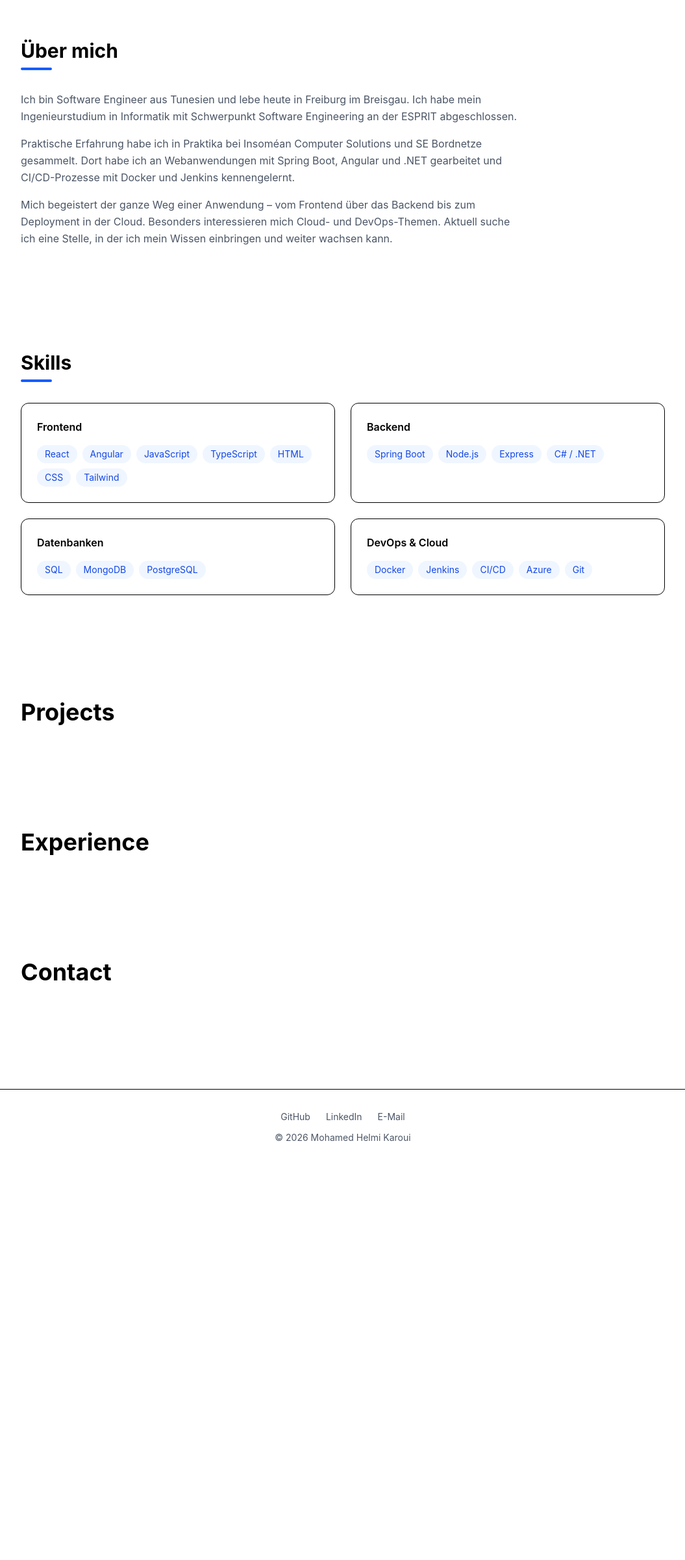
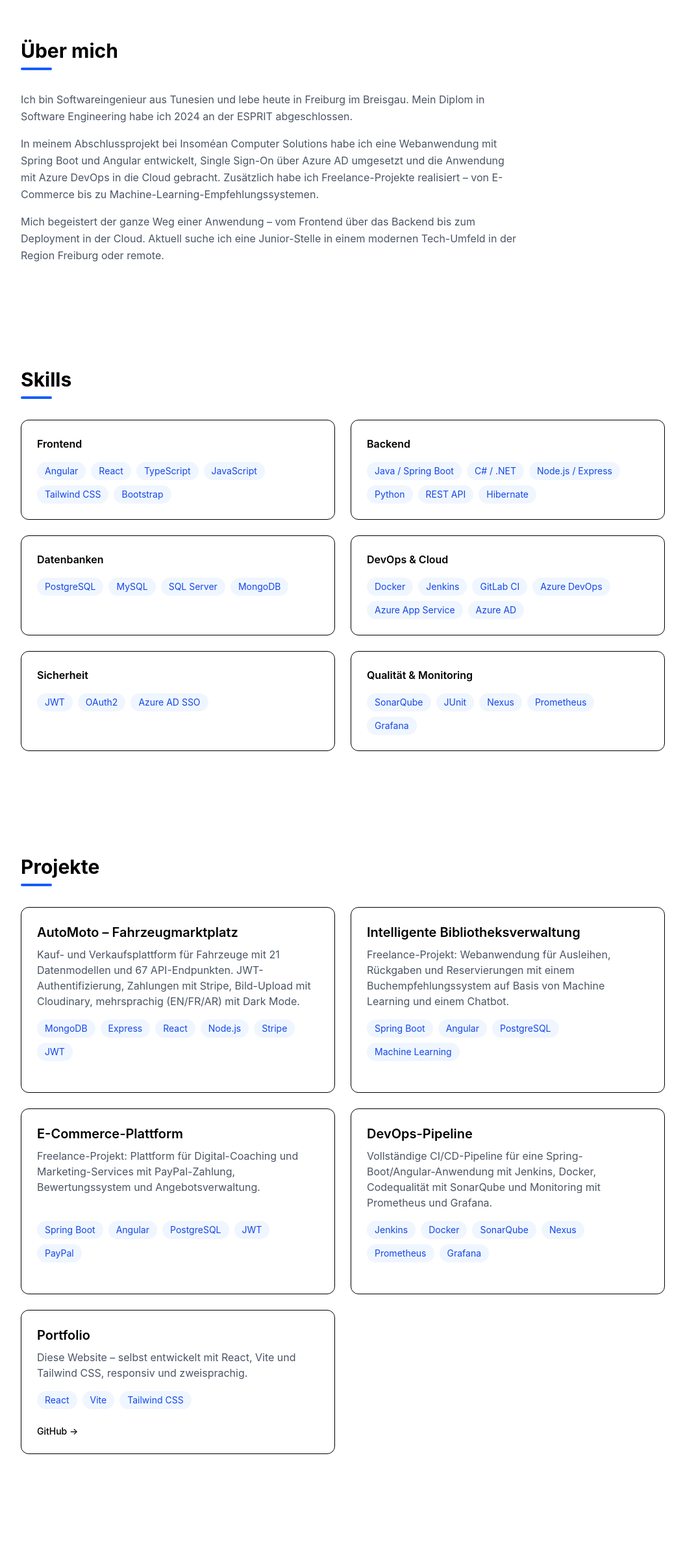
Before and after one commit to Medhelmii/portfolio, a React app: page / in a window 1280 px wide. Shown: the part 820-3221 px from the top of the page at 65% size, without its empty margins (112-1167 px from the left). Before the commit the page ends 2613 px from the top, so only its background shows below. Built offline with nearby package versions, Linux system fonts and the light colour scheme; the HTML template or start-up script is replaced by a standard one.

Commit message:
Add real content from CV

```diff
--- a/src/components/About.jsx
+++ b/src/components/About.jsx
@@ -7,23 +7,24 @@ function About() {
 
             <div className="max-w-3xl text-gray-600 leading-relaxed space-y-4">
                 <p>
-                    Ich bin Software Engineer aus Tunesien und lebe heute in Freiburg im
-                    Breisgau. Ich habe mein Ingenieurstudium in Informatik mit Schwerpunkt
-                    Software Engineering an der ESPRIT abgeschlossen.
+                    Ich bin Softwareingenieur aus Tunesien und lebe heute in Freiburg im
+                    Breisgau. Mein Diplom in Software Engineering habe ich 2024 an der
+                    ESPRIT abgeschlossen.
                 </p>
 
                 <p>
-                    Praktische Erfahrung habe ich in Praktika bei Insoméan Computer
-                    Solutions und SE Bordnetze gesammelt. Dort habe ich an
-                    Webanwendungen mit Spring Boot, Angular und .NET gearbeitet und
-                    CI/CD-Prozesse mit Docker und Jenkins kennengelernt.
+                    In meinem Abschlussprojekt bei Insoméan Computer Solutions habe ich eine
+                    Webanwendung mit Spring Boot und Angular entwickelt, Single Sign-On über
+                    Azure AD umgesetzt und die Anwendung mit Azure DevOps in die Cloud
+                    gebracht. Zusätzlich habe ich Freelance-Projekte realisiert – von
+                    E-Commerce bis zu Machine-Learning-Empfehlungssystemen.
                 </p>
 
                 <p>
                     Mich begeistert der ganze Weg einer Anwendung – vom Frontend über das
-                    Backend bis zum Deployment in der Cloud. Besonders interessieren mich
-                    Cloud- und DevOps-Themen. Aktuell suche ich eine Stelle, in der ich
-                    mein Wissen einbringen und weiter wachsen kann.
+                    Backend bis zum Deployment in der Cloud. Aktuell suche ich eine
+                    Junior-Stelle in einem modernen Tech-Umfeld in der Region Freiburg
+                    oder remote.
                 </p>
             </div>
         </section>
--- a/src/components/Footer.jsx
+++ b/src/components/Footer.jsx
@@ -6,7 +6,7 @@ function Footer() {
                     <a href="https://github.com/Medhelmii" target="_blank" rel="noopener noreferrer" className="hover:text-blue-600">
                         GitHub
                     </a>
-                    <a href="https://www.linkedin.com/in/DEIN-PROFIL" target="_blank" rel="noopener noreferrer" className="hover:text-blue-600">
+                    <a href="https://www.linkedin.com/in/mohamed-helmi-karoui-4341621a1" target="_blank" rel="noopener noreferrer" className="hover:text-blue-600">
                         LinkedIn
                     </a>
                     <a href="mailto:helmi.karoui1@gmail.com" className="hover:text-blue-600">
--- /dev/null
+++ b/src/components/ProjectCard.jsx
@@ -0,0 +1,42 @@
+function ProjectCard({ project }) {
+    return (
+        <article className="p-6 rounded-xl border hover:shadow-lg transition-shadow flex flex-col">
+            <h3 className="text-xl font-semibold">{project.title}</h3>
+
+            <p className="mt-2 text-gray-600 flex-1">{project.description}</p>
+
+            <ul className="mt-4 flex flex-wrap gap-2">
+                {project.tech.map((t) => (
+                    <li key={t} className="px-3 py-1 rounded-full bg-blue-50 text-blue-700 text-sm">
+                        {t}
+                    </li>
+                ))}
+            </ul>
+
+            <div className="mt-6 flex gap-4 text-sm font-medium">
+                {project.github && (
+                    <a
+                        href={project.github}
+                        target="_blank"
+                        rel="noopener noreferrer"
+                        className="hover:text-blue-600"
+                    >
+                        GitHub →
+                    </a>
+                )}
+                {project.demo && (
+                    <a
+                        href={project.demo}
+                        target="_blank"
+                        rel="noopener noreferrer"
+                        className="hover:text-blue-600"
+                    >
+                        Live-Demo →
+                    </a>
+                )}
+            </div>
+        </article>
+    )
+}
+
+export default ProjectCard
--- a/src/components/Projects.jsx
+++ b/src/components/Projects.jsx
@@ -1,7 +1,17 @@
+import SectionTitle from './SectionTitle'
+import ProjectCard from './ProjectCard'
+import projects from '../data/projects'
+
 function Projects() {
     return (
         <section id="projects" className="py-20">
-            <h1 className="text-4xl font-bold">Projects</h1>
+            <SectionTitle title="Projekte" />
+
+            <div className="grid md:grid-cols-2 gap-6">
+                {projects.map((project) => (
+                    <ProjectCard key={project.title} project={project} />
+                ))}
+            </div>
         </section>
     )
 }
--- a/src/data/projects.js
+++ b/src/data/projects.js
@@ -0,0 +1,44 @@
+const projects = [
+    {
+        title: 'AutoMoto – Fahrzeugmarktplatz',
+        description:
+            'Kauf- und Verkaufsplattform für Fahrzeuge mit 21 Datenmodellen und 67 API-Endpunkten. JWT-Authentifizierung, Zahlungen mit Stripe, Bild-Upload mit Cloudinary, mehrsprachig (EN/FR/AR) mit Dark Mode.',
+        tech: ['MongoDB', 'Express', 'React', 'Node.js', 'Stripe', 'JWT'],
+        github: '',
+        demo: '',
+    },
+    {
+        title: 'Intelligente Bibliotheksverwaltung',
+        description:
+            'Freelance-Projekt: Webanwendung für Ausleihen, Rückgaben und Reservierungen mit einem Buchempfehlungssystem auf Basis von Machine Learning und einem Chatbot.',
+        tech: ['Spring Boot', 'Angular', 'PostgreSQL', 'Machine Learning'],
+        github: '',
+        demo: '',
+    },
+    {
+        title: 'E-Commerce-Plattform',
+        description:
+            'Freelance-Projekt: Plattform für Digital-Coaching und Marketing-Services mit PayPal-Zahlung, Bewertungssystem und Angebotsverwaltung.',
+        tech: ['Spring Boot', 'Angular', 'PostgreSQL', 'JWT', 'PayPal'],
+        github: '',
+        demo: '',
+    },
+    {
+        title: 'DevOps-Pipeline',
+        description:
+            'Vollständige CI/CD-Pipeline für eine Spring-Boot/Angular-Anwendung mit Jenkins, Docker, Codequalität mit SonarQube und Monitoring mit Prometheus und Grafana.',
+        tech: ['Jenkins', 'Docker', 'SonarQube', 'Nexus', 'Prometheus', 'Grafana'],
+        github: '',
+        demo: '',
+    },
+    {
+        title: 'Portfolio',
+        description:
+            'Diese Website – selbst entwickelt mit React, Vite und Tailwind CSS, responsiv und zweisprachig.',
+        tech: ['React', 'Vite', 'Tailwind CSS'],
+        github: 'https://github.com/Medhelmii/portfolio',
+        demo: '',
+    },
+]
+
+export default projects
--- a/src/data/skills.js
+++ b/src/data/skills.js
@@ -1,19 +1,27 @@
 const skills = [
     {
         category: 'Frontend',
-        items: ['React', 'Angular', 'JavaScript', 'TypeScript', 'HTML', 'CSS', 'Tailwind'],
+        items: ['Angular', 'React', 'TypeScript', 'JavaScript', 'Tailwind CSS', 'Bootstrap'],
     },
     {
         category: 'Backend',
-        items: ['Spring Boot', 'Node.js', 'Express', 'C# / .NET'],
+        items: ['Java / Spring Boot', 'C# / .NET', 'Node.js / Express', 'Python', 'REST API', 'Hibernate'],
     },
     {
         category: 'Datenbanken',
-        items: ['SQL', 'MongoDB', 'PostgreSQL'],
+        items: ['PostgreSQL', 'MySQL', 'SQL Server', 'MongoDB'],
     },
     {
         category: 'DevOps & Cloud',
-        items: ['Docker', 'Jenkins', 'CI/CD', 'Azure', 'Git'],
+        items: ['Docker', 'Jenkins', 'GitLab CI', 'Azure DevOps', 'Azure App Service', 'Azure AD'],
+    },
+    {
+        category: 'Sicherheit',
+        items: ['JWT', 'OAuth2', 'Azure AD SSO'],
+    },
+    {
+        category: 'Qualität & Monitoring',
+        items: ['SonarQube', 'JUnit', 'Nexus', 'Prometheus', 'Grafana'],
     },
 ]
 
```
